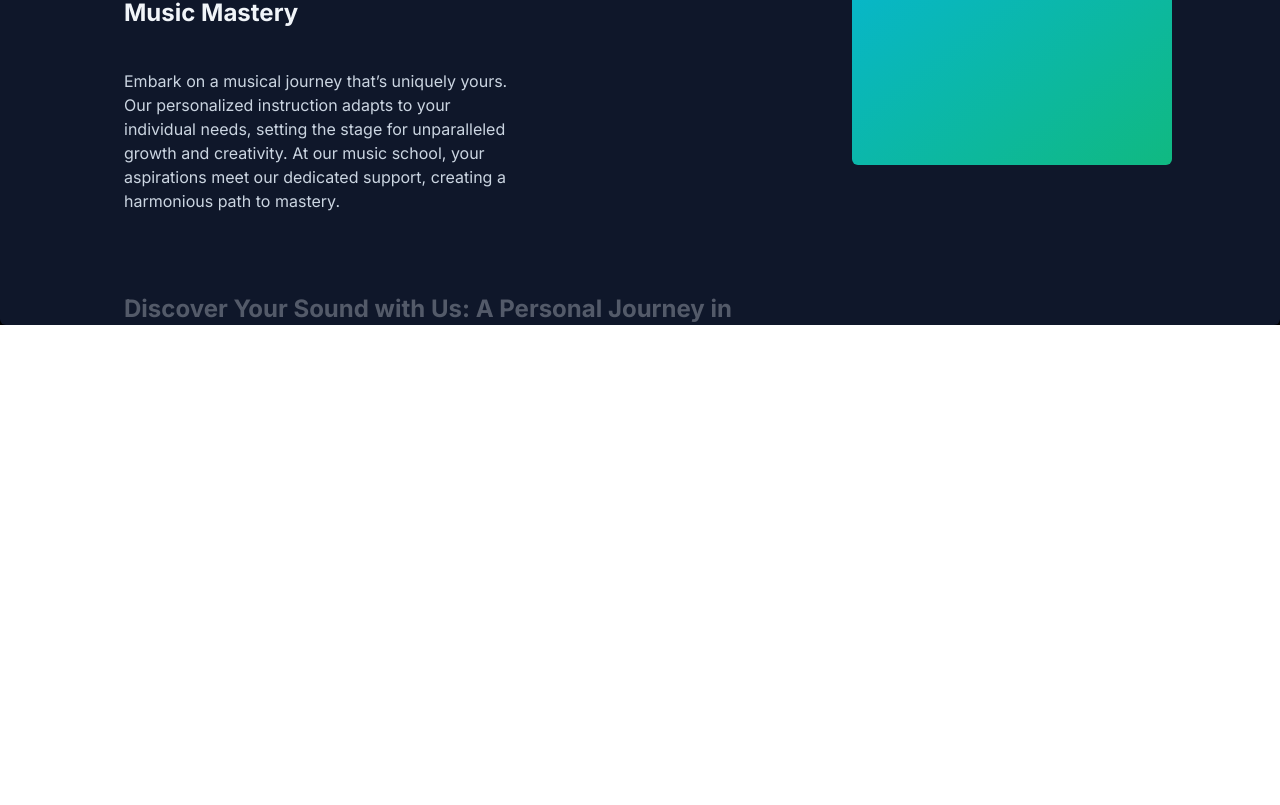
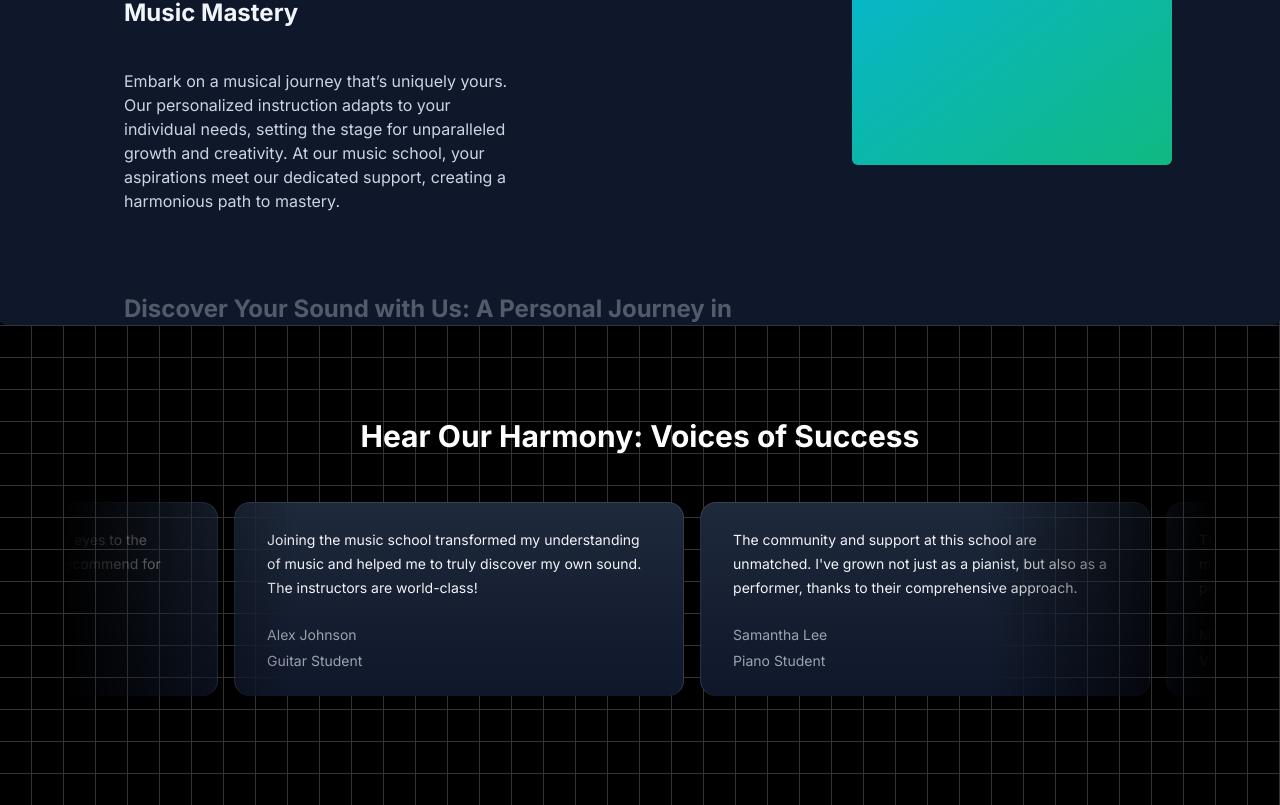
Before and after one commit to DeevSavla/NextJs-MusicAcademy, a Next.js app: page / in a window 1280 px wide. Shown: the part 1503-2308 px from the top of the page. Before the commit the page ends 1828 px from the top, so only its background shows below. Built offline with nearby package versions, Linux system fonts and the light colour scheme.

Commit message:
testimonial cards and background grid added

```diff
--- a/package.json
+++ b/package.json
@@ -11,6 +11,7 @@
   "dependencies": {
     "clsx": "^2.1.1",
     "framer-motion": "^11.2.13",
+    "mini-svg-data-uri": "^1.4.4",
     "next": "^14.2.4",
     "react": "^18",
     "react-dom": "^18",
--- a/src/app/page.tsx
+++ b/src/app/page.tsx
@@ -1,5 +1,6 @@
 import FeaturedCourses from "@/components/FeaturedCourses";
 import HeroSection from "@/components/HeroSection";
+import TestimonialCards from "@/components/TestimonialCards";
 import WhyChooseUs from "@/components/WhyChooseUs";
 
 export default function Home() {
@@ -8,6 +9,7 @@
       <HeroSection/>
       <FeaturedCourses/>
       <WhyChooseUs/>
+      <TestimonialCards/>
     </main>
   );
 }
--- /dev/null
+++ b/src/components/TestimonialCards.tsx
@@ -0,0 +1,58 @@
+'use client'
+import React from 'react'
+import { InfiniteMovingCards } from './ui/infinite-moving-cards';
+
+const musicSchoolTestimonials = [
+    {
+        quote:
+            'Joining the music school transformed my understanding of music and helped me to truly discover my own sound. The instructors are world-class!',
+        name: 'Alex Johnson',
+        title: 'Guitar Student',
+    },
+    {
+        quote:
+            "The community and support at this school are unmatched. I've grown not just as a pianist, but also as a performer, thanks to their comprehensive approach.",
+        name: 'Samantha Lee',
+        title: 'Piano Student',
+    },
+    {
+        quote:
+            "This school offered me the tools and confidence to take my singing to the next level. I'm endlessly grateful for the personalized coaching.",
+        name: 'Michael Chen',
+        title: 'Vocal Student',
+    },
+    {
+        quote:
+            'As a violinist, finding the right mentor can be challenging, but this school matched me with a teacher who truly understands my goals and challenges.',
+        name: 'Emily Taylor',
+        title: 'Violin Student',
+    },
+    {
+        quote:
+            'The production courses here opened my eyes to the intricacies of music production. Highly recommend for any aspiring producers!',
+        name: 'Chris Morales',
+        title: 'Music Production Student',
+    },
+];
+
+function TestimonialCards() {
+    return (
+        <div className="h-[30rem] w-full dark:bg-black bg-white  dark:bg-grid-white/[0.2] bg-grid-black/[0.2] relative flex
+        flex-col items-center justify-center">
+            <h2 className="text-3xl font-bold text-center mb-8 z-10 dark:text-white">
+                Hear Our Harmony: Voices of Success
+            </h2>
+            <div className='flex justify-center w-full overflow-hidden px-4 sm:px-6 lg:px-8'>
+                <div className='w-full max-w-6xl'>
+                    <InfiniteMovingCards
+                        items={musicSchoolTestimonials}
+                        direction="right"
+                        speed="slow"
+                    />
+                </div>
+            </div>
+        </div>
+    )
+}
+
+export default TestimonialCards
--- /dev/null
+++ b/src/components/ui/infinite-moving-cards.tsx
@@ -0,0 +1,121 @@
+"use client";
+
+import { cn } from "@/utils/cn";
+import React, { useEffect, useState } from "react";
+
+export const InfiniteMovingCards = ({
+  items,
+  direction = "left",
+  speed = "fast",
+  pauseOnHover = true,
+  className,
+}: {
+  items: {
+    quote: string;
+    name: string;
+    title: string;
+  }[];
+  direction?: "left" | "right";
+  speed?: "fast" | "normal" | "slow";
+  pauseOnHover?: boolean;
+  className?: string;
+}) => {
+  const containerRef = React.useRef<HTMLDivElement>(null);
+  const scrollerRef = React.useRef<HTMLUListElement>(null);
+
+  useEffect(() => {
+    addAnimation();
+  }, []);
+  const [start, setStart] = useState(false);
+  function addAnimation() {
+    if (containerRef.current && scrollerRef.current) {
+      const scrollerContent = Array.from(scrollerRef.current.children);
+
+      scrollerContent.forEach((item) => {
+        const duplicatedItem = item.cloneNode(true);
+        if (scrollerRef.current) {
+          scrollerRef.current.appendChild(duplicatedItem);
+        }
+      });
+
+      getDirection();
+      getSpeed();
+      setStart(true);
+    }
+  }
+  const getDirection = () => {
+    if (containerRef.current) {
+      if (direction === "left") {
+        containerRef.current.style.setProperty(
+          "--animation-direction",
+          "forwards"
+        );
+      } else {
+        containerRef.current.style.setProperty(
+          "--animation-direction",
+          "reverse"
+        );
+      }
+    }
+  };
+  const getSpeed = () => {
+    if (containerRef.current) {
+      if (speed === "fast") {
+        containerRef.current.style.setProperty("--animation-duration", "20s");
+      } else if (speed === "normal") {
+        containerRef.current.style.setProperty("--animation-duration", "40s");
+      } else {
+        containerRef.current.style.setProperty("--animation-duration", "80s");
+      }
+    }
+  };
+  return (
+    <div
+      ref={containerRef}
+      className={cn(
+        "scroller relative z-20  max-w-7xl overflow-hidden  [mask-image:linear-gradient(to_right,transparent,white_20%,white_80%,transparent)]",
+        className
+      )}
+    >
+      <ul
+        ref={scrollerRef}
+        className={cn(
+          " flex min-w-full shrink-0 gap-4 py-4 w-max flex-nowrap",
+          start && "animate-scroll ",
+          pauseOnHover && "hover:[animation-play-state:paused]"
+        )}
+      >
+        {items.map((item, idx) => (
+          <li
+            className="w-[350px] max-w-full relative rounded-2xl border border-b-0 flex-shrink-0 border-slate-700 px-8 py-6 md:w-[450px]"
+            style={{
+              background:
+                "linear-gradient(180deg, var(--slate-800), var(--slate-900)",
+            }}
+            key={item.name}
+          >
+            <blockquote>
+              <div
+                aria-hidden="true"
+                className="user-select-none -z-1 pointer-events-none absolute -left-0.5 -top-0.5 h-[calc(100%_+_4px)] w-[calc(100%_+_4px)]"
+              ></div>
+              <span className=" relative z-20 text-sm leading-[1.6] text-gray-100 font-normal">
+                {item.quote}
+              </span>
+              <div className="relative z-20 mt-6 flex flex-row items-center">
+                <span className="flex flex-col gap-1">
+                  <span className=" text-sm leading-[1.6] text-gray-400 font-normal">
+                    {item.name}
+                  </span>
+                  <span className=" text-sm leading-[1.6] text-gray-400 font-normal">
+                    {item.title}
+                  </span>
+                </span>
+              </div>
+            </blockquote>
+          </li>
+        ))}
+      </ul>
+    </div>
+  );
+};
--- a/tailwind.config.ts
+++ b/tailwind.config.ts
@@ -3,6 +3,7 @@
 const {
   default: flattenColorPalette,
 } = require("tailwindcss/lib/util/flattenColorPalette");
+const svgToDataUri = require("mini-svg-data-uri");
 
 const config: Config = {
   content: [
@@ -14,9 +15,15 @@
   theme: {
     extend: {
       animation: {
+        scroll:"scroll var(--animation-duration, 40s) var(--animation-direction, forwards) linear infinite",
         spotlight: "spotlight 2s ease .75s 1 forwards",
       },
       keyframes: {
+        scroll: {
+          to: {
+            transform: "translate(calc(-50% - 0.5rem))",
+          },
+        },
         spotlight: {
           "0%": {
             opacity: '0',
@@ -37,6 +44,8 @@
   },
   plugins: [
     addVariablesForColors,
+    addSvgPattern,
+
   ],
 };
 
@@ -51,4 +60,27 @@
   });
 }
 
+function addSvgPattern({ matchUtilities, theme }: any) {
+  matchUtilities(
+    {
+      "bg-grid": (value: any) => ({
+        backgroundImage: `url("${svgToDataUri(
+          `<svg xmlns="http://www.w3.org/2000/svg" viewBox="0 0 32 32" width="32" height="32" fill="none" stroke="${value}"><path d="M0 .5H31.5V32"/></svg>`
+        )}")`,
+      }),
+      "bg-grid-small": (value: any) => ({
+        backgroundImage: `url("${svgToDataUri(
+          `<svg xmlns="http://www.w3.org/2000/svg" viewBox="0 0 32 32" width="8" height="8" fill="none" stroke="${value}"><path d="M0 .5H31.5V32"/></svg>`
+        )}")`,
+      }),
+      "bg-dot": (value: any) => ({
+        backgroundImage: `url("${svgToDataUri(
+          `<svg xmlns="http://www.w3.org/2000/svg" viewBox="0 0 32 32" width="16" height="16" fill="none"><circle fill="${value}" id="pattern-circle" cx="10" cy="10" r="1.6257413380501518"></circle></svg>`
+        )}")`,
+      }),
+    },
+    { values: flattenColorPalette(theme("backgroundColor")), type: "color" }
+  );
+}
+
 export default config;
```
Also changed, not shown: 1 other file (tests, documents, lock files or other folders).
